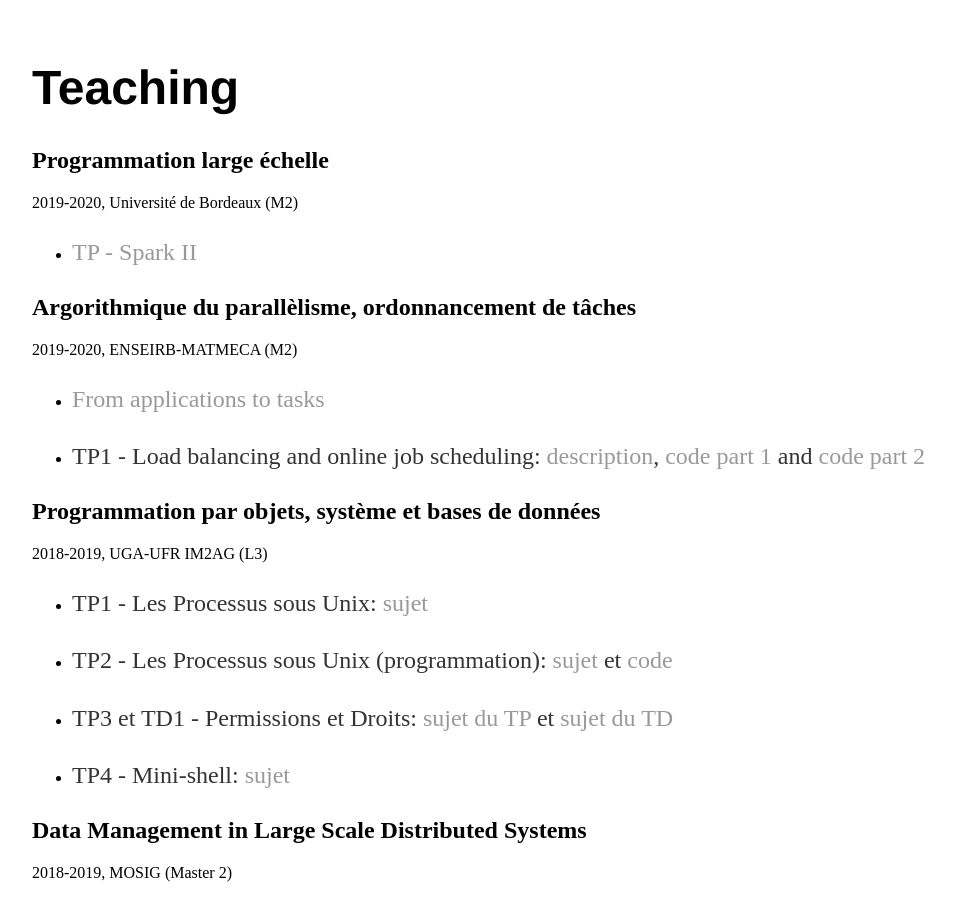
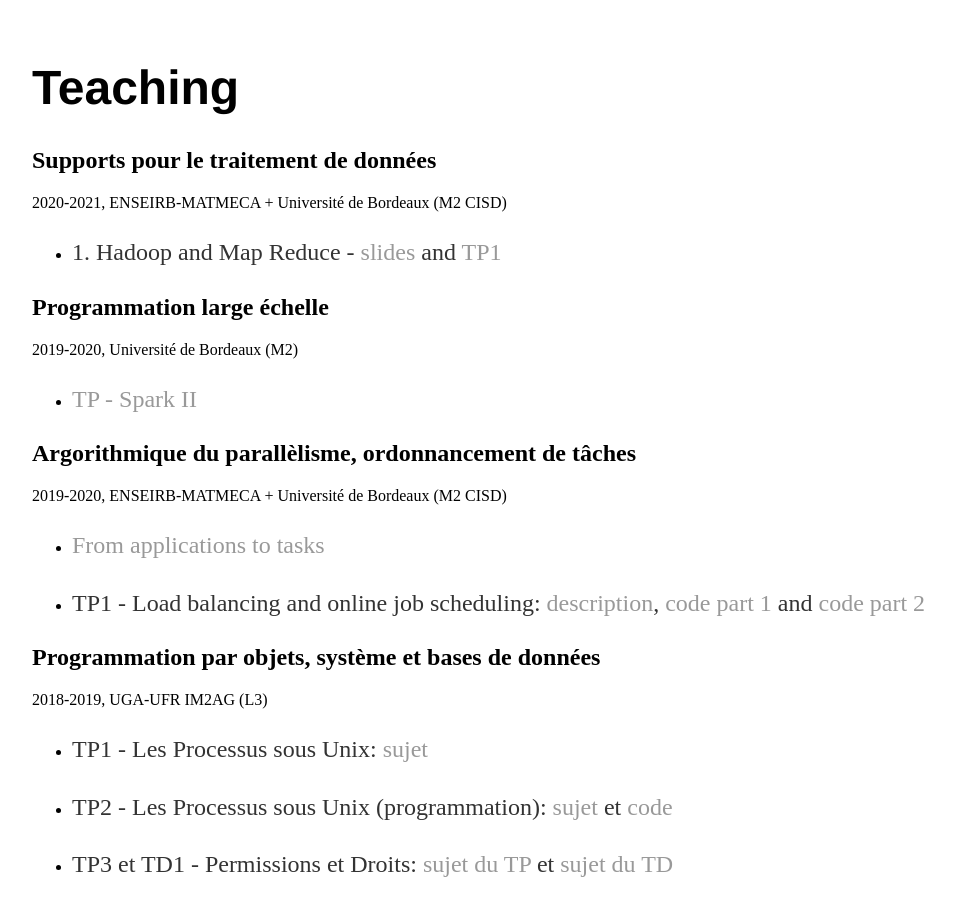
Before and after one commit to francielizanon/francielizanon, a Jekyll site: the page teaching/index.html, which Jekyll copies as it is, in a window 1280 px wide and 900 px high. Shown: the whole window, without its empty margins (160-1115 px from the left). Built offline with Jekyll 4.4.1, drawn with Linux system fonts in a browser that asks for light colours.

Commit message:
add supports for first CISD class

```diff
--- a/teaching/index.html
+++ b/teaching/index.html
@@ -13,6 +13,16 @@
 
 <h1>Teaching</h1>
 
+<h2>Supports pour le traitement de données</h2>
+
+2020-2021, ENSEIRB-MATMECA + Université de Bordeaux (M2 CISD)
+
+<ul>
+<li>
+<p>1. Hadoop and Map Reduce - <a href="slides/CISD_IS323_1.pdf">slides</a> and <a href="TP/CISD_IS323_TP1.pdf">TP1</a></p>
+</li>
+</ul>
+
 <h2>Programmation large échelle</h2>
 
 2019-2020, Université de Bordeaux (M2)
@@ -25,14 +35,14 @@
 
 <h2>Argorithmique du parallèlisme, ordonnancement de tâches</h2>
 
-2019-2020, ENSEIRB-MATMECA (M2)
+2019-2020, ENSEIRB-MATMECA + Université de Bordeaux (M2 CISD)
 
 <ul>
 <li>
 <p><a href="slides/CISD_cours.pdf">From applications to tasks</a></p>
 </li>
 <li>
-<p>TP1 - Load balancing and online job scheduling: <a href="TP/CSID_TP1.pdf">description</a>, <a href="TP/load_balancing_sim.tgz">code part 1</a> and <a href="TP/job_scheduling.tgz">code part 2</a></p>
+<p>TP1 - Load balancing and online job scheduling: <a href="TP/CISD_TP1.pdf">description</a>, <a href="TP/load_balancing_sim.tgz">code part 1</a> and <a href="TP/job_scheduling.tgz">code part 2</a></p>
 </li>
 </ul>
 
```
Also changed, not shown: 4 other files.
